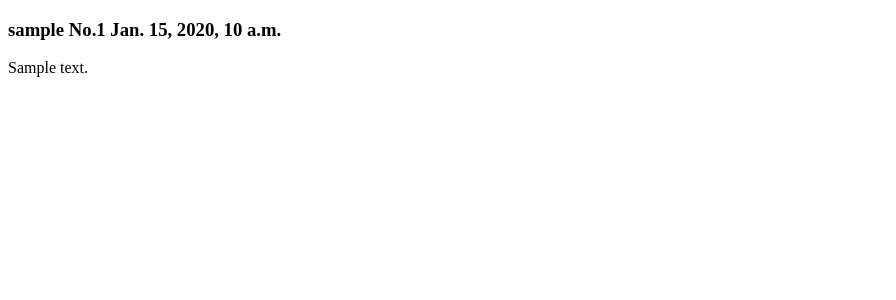
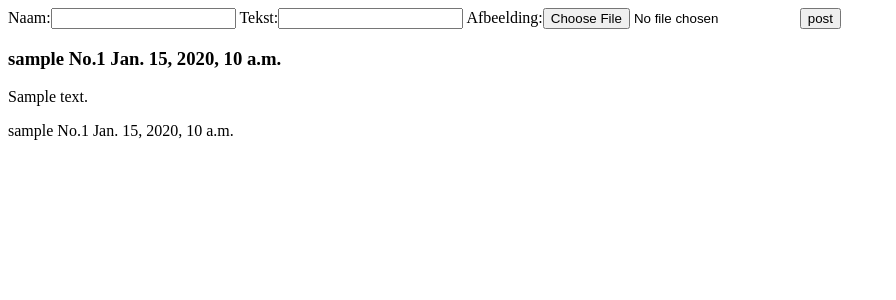
Before and after one commit to 165425/imageboard, a Django app: template templates/novachan/topic.html in a window 1280 px wide. Shown: the top 300 px of the page, without its empty margins (0-896 px from the left). Run offline with Django 3.2, Linux system fonts and the light colour scheme; the template is opened without the code that fills it: values that come from a table or form of the project are taken from there, others are empty; tables that the repository leaves empty hold one stand-in row (values such as "Sample post").

Commit message:
Create form on topic view Add name to Post model

```diff
--- /dev/null
+++ b/novachan/forms.py
@@ -0,0 +1,8 @@
+from django import forms
+
+
+# Create your views here
+class SubmitPostForm(forms.Form):
+    name = forms.CharField(label='Naam', max_length=100, required=False)
+    text = forms.CharField(label='Tekst', max_length=1000, required=False)
+    image = forms.ImageField(label='Afbeelding', required=False)
--- a/novachan/models.py
+++ b/novachan/models.py
@@ -15,6 +15,7 @@ class Post(models.Model):
     text = models.TextField()
     image = models.ImageField(blank=True, null=True)
     datetime = models.DateTimeField(auto_now=True)
+    name = models.CharField(blank=True, null=True, default='Anoniem', max_length=100)
 
     user = models.ForeignKey(User, on_delete=models.SET_NULL, null=True)
 
--- a/templates/novachan/topic.html
+++ b/templates/novachan/topic.html
@@ -5,9 +5,23 @@
     <title>Novachan: {{ topic.name }}</title>
 </head>
 <body>
+    <div>
+        <form method="post">
+            {% csrf_token %}
+            {{ form }}
+            <input type="submit" value="post"><br>
+        </form>
+    </div>
+    <div>
     {% for thread in threads %}
         <h3>{{ thread.user }} No.{{ thread.pk }} {{ thread.datetime }}</h3>
         <p>{{ thread.text }}</p>
+        {% for reply in replies %}
+            {% if reply.thread_id_id == thread.pk %}
+                <p>{{ reply.user }} No.{{ reply.pk }} {{ reply.datetime }}</p>
+            {% endif %}
+        {% endfor %}
     {% endfor %}
+    </div>
 </body>
 </html>
```
Also changed, not shown: novachan/views.py (+23 -2 lines).
